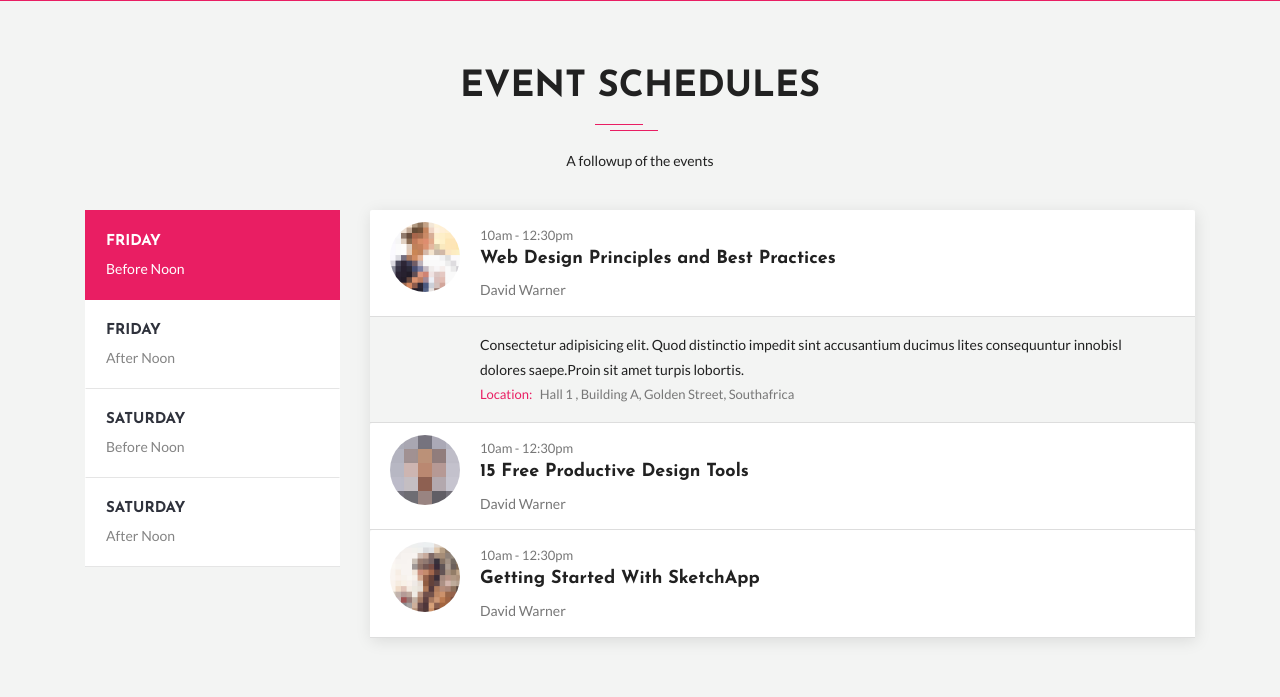
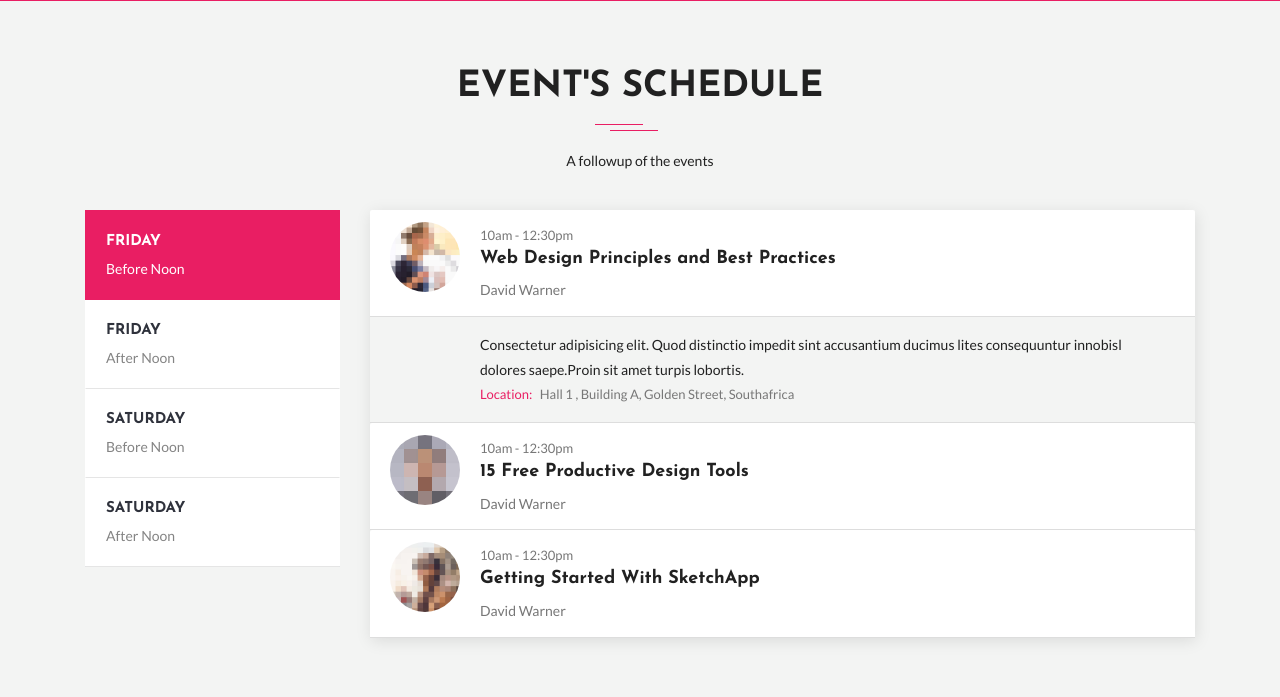
Before and after one commit to ayushnagar123/jiit-seminar-19, a PHP site: page / in a window 1280 px wide. Shown: the part 2726-3423 px from the top of the page. Run offline with PHP 8.4, Linux system fonts and the light colour scheme; some libraries are stand-ins or nearby versions; some web fonts are replaced.

Commit message:
Update index.php

```diff
--- a/index.php
+++ b/index.php
@@ -319,7 +319,7 @@
         <div class="row">
           <div class="col-12">
             <div class="section-title-header text-center">
-              <h1 class="section-title wow fadeInUp" data-wow-delay="0.2s">Event Schedules</h1>
+              <h1 class="section-title wow fadeInUp" data-wow-delay="0.2s">Event's Schedule</h1>
               <p class="wow fadeInDown" data-wow-delay="0.2s">A followup of the events</p>
             </div>
           </div>
```
